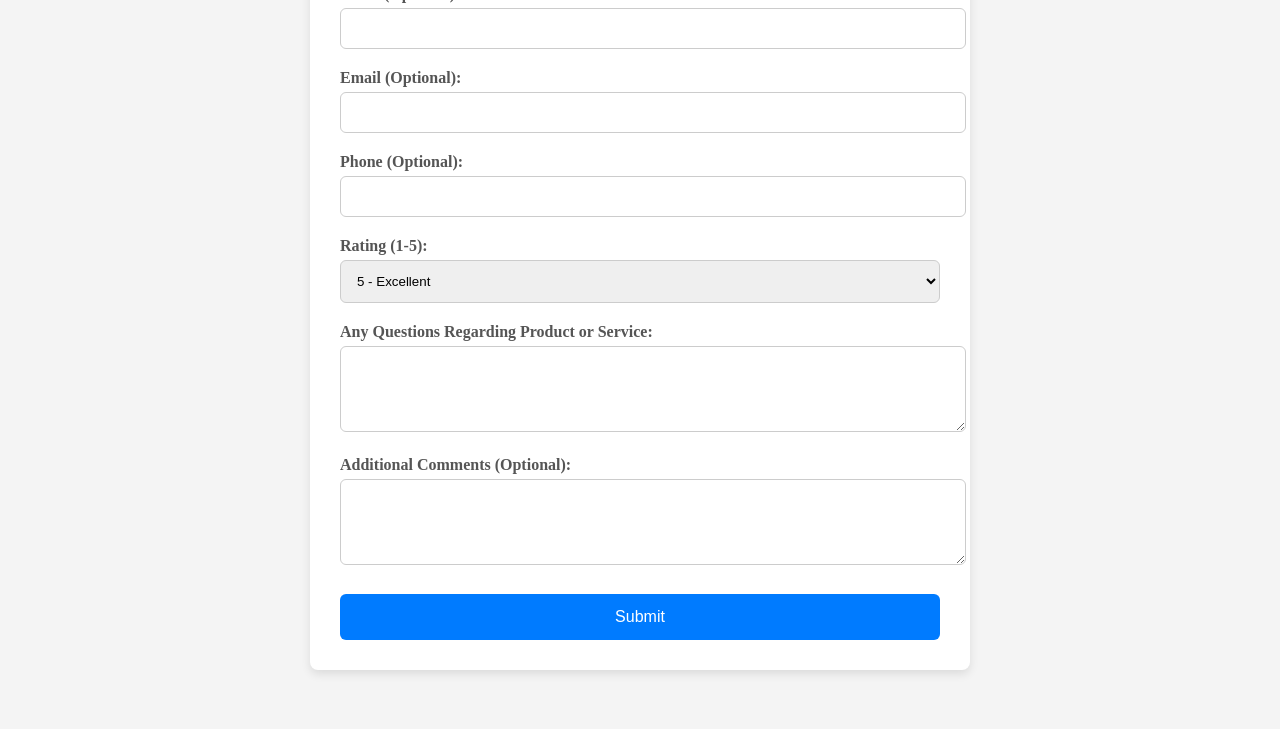
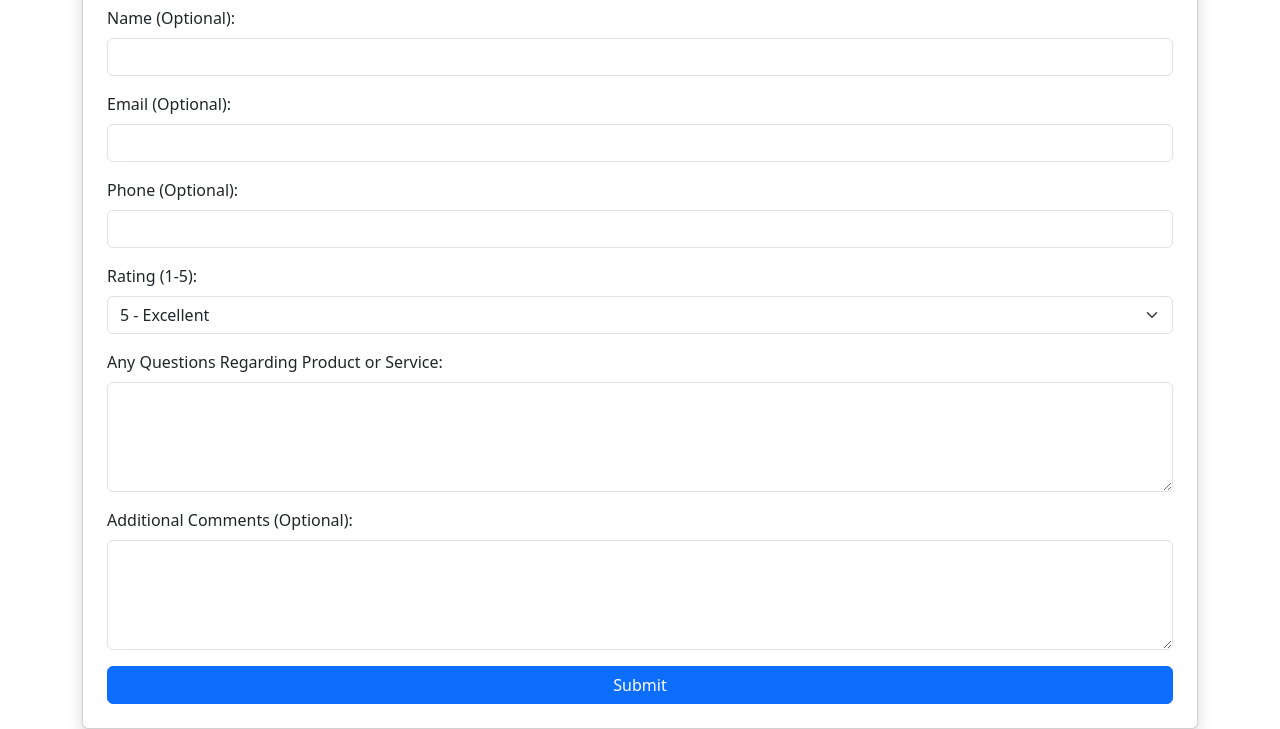
Before and after one commit to srishmaalladi/feedbackform, a plain HTML site: page feedback.html in a window 1280 px wide. Shown: the part 129-858 px from the top of the page. Before the commit the page ends 816 px from the top, so only its background shows below. Drawn offline with nearby package versions, Linux system fonts and the light colour scheme.

Commit message:
Update feedback.html

```diff
--- a/feedback.html
+++ b/feedback.html
@@ -4,47 +4,62 @@
     <meta charset="UTF-8">
     <meta name="viewport" content="width=device-width, initial-scale=1.0">
     <title>Feedback Form</title>
+    <!-- Bootstrap CDN -->
+    <link href="https://cdn.jsdelivr.net/npm/bootstrap@5.3.0/dist/css/bootstrap.min.css" rel="stylesheet">
 </head>
-<body style="display: flex; justify-content: center; align-items: center; height: 100vh; background-color: #f4f4f4;">
+<body class="container mt-5">
 
-    <form style="width: 600px; padding: 30px; background: white; border-radius: 8px; box-shadow: 0px 4px 10px rgba(0, 0, 0, 0.1);">
-        <h2 style="text-align: center; color: #333; margin-bottom: 20px;">Feedback Form</h2>
-
+    <div class="card shadow p-4">
+        <h2 class="text-center mb-4">Feedback Form</h2>
+        <form>
             <!-- Name (Optional) -->
-        <label for="name" style="font-weight: bold; color: #555; display: block; margin-bottom: 5px;">Name (Optional):</label>
-        <input type="text" id="name" name="name" style="width: 100%; padding: 12px; margin-bottom: 20px; border: 1px solid #ccc; border-radius: 6px;">
+            <div class="mb-3">
+                <label for="name" class="form-label">Name (Optional):</label>
+                <input type="text" class="form-control" id="name" name="name">
+            </div>
 
             <!-- Email (Optional) -->
-        <label for="email" style="font-weight: bold; color: #555; display: block; margin-bottom: 5px;">Email (Optional):</label>
-        <input type="email" id="email" name="email" style="width: 100%; padding: 12px; margin-bottom: 20px; border: 1px solid #ccc; border-radius: 6px;">
+            <div class="mb-3">
+                <label for="email" class="form-label">Email (Optional):</label>
+                <input type="email" class="form-control" id="email" name="email">
+            </div>
 
             <!-- Phone (Optional) -->
-        <label for="phone" style="font-weight: bold; color: #555; display: block; margin-bottom: 5px;">Phone (Optional):</label>
-        <input type="tel" id="phone" name="phone" style="width: 100%; padding: 12px; margin-bottom: 20px; border: 1px solid #ccc; border-radius: 6px;">
+            <div class="mb-3">
+                <label for="phone" class="form-label">Phone (Optional):</label>
+                <input type="tel" class="form-control" id="phone" name="phone">
+            </div>
 
             <!-- Rating -->
-        <label for="rating" style="font-weight: bold; color: #555; display: block; margin-bottom: 5px;">Rating (1-5):</label>
-        <select id="rating" name="rating" style="width: 100%; padding: 12px; margin-bottom: 20px; border: 1px solid #ccc; border-radius: 6px;">
+            <div class="mb-3">
+                <label for="rating" class="form-label">Rating (1-5):</label>
+                <select class="form-select" id="rating" name="rating">
                     <option value="5">5 - Excellent</option>
                     <option value="4">4 - Good</option>
                     <option value="3">3 - Average</option>
                     <option value="2">2 - Below Average</option>
                     <option value="1">1 - Poor</option>
                 </select>
+            </div>
 
             <!-- Questions Regarding Product/Service -->
-        <label for="questions" style="font-weight: bold; color: #555; display: block; margin-bottom: 5px;">Any Questions Regarding Product or Service:</label>
-        <textarea id="questions" name="questions" rows="4" style="width: 100%; padding: 12px; margin-bottom: 20px; border: 1px solid #ccc; border-radius: 6px;"></textarea>
+            <div class="mb-3">
+                <label for="questions" class="form-label">Any Questions Regarding Product or Service:</label>
+                <textarea class="form-control" id="questions" name="questions" rows="4"></textarea>
+            </div>
 
             <!-- Additional Comments (Optional) -->
-        <label for="comments" style="font-weight: bold; color: #555; display: block; margin-bottom: 5px;">Additional Comments (Optional):</label>
-        <textarea id="comments" name="comments" rows="4" style="width: 100%; padding: 12px; margin-bottom: 25px; border: 1px solid #ccc; border-radius: 6px;"></textarea>
+            <div class="mb-3">
+                <label for="comments" class="form-label">Additional Comments (Optional):</label>
+                <textarea class="form-control" id="comments" name="comments" rows="4"></textarea>
+            </div>
 
             <!-- Submit Button -->
-        <button type="submit" style="width: 100%; padding: 14px; background-color: #007bff; color: white; font-size: 16px; border: none; border-radius: 6px; cursor: pointer;">
-            Submit
-        </button>
+            <button type="submit" class="btn btn-primary w-100">Submit</button>
         </form>
+    </div>
 
+    <!-- Bootstrap JS -->
+    <script src="https://cdn.jsdelivr.net/npm/bootstrap@5.3.0/dist/js/bootstrap.bundle.min.js"></script>
 </body>
 </html>
```
Lines whose indentation alone changed are shown as unchanged.
